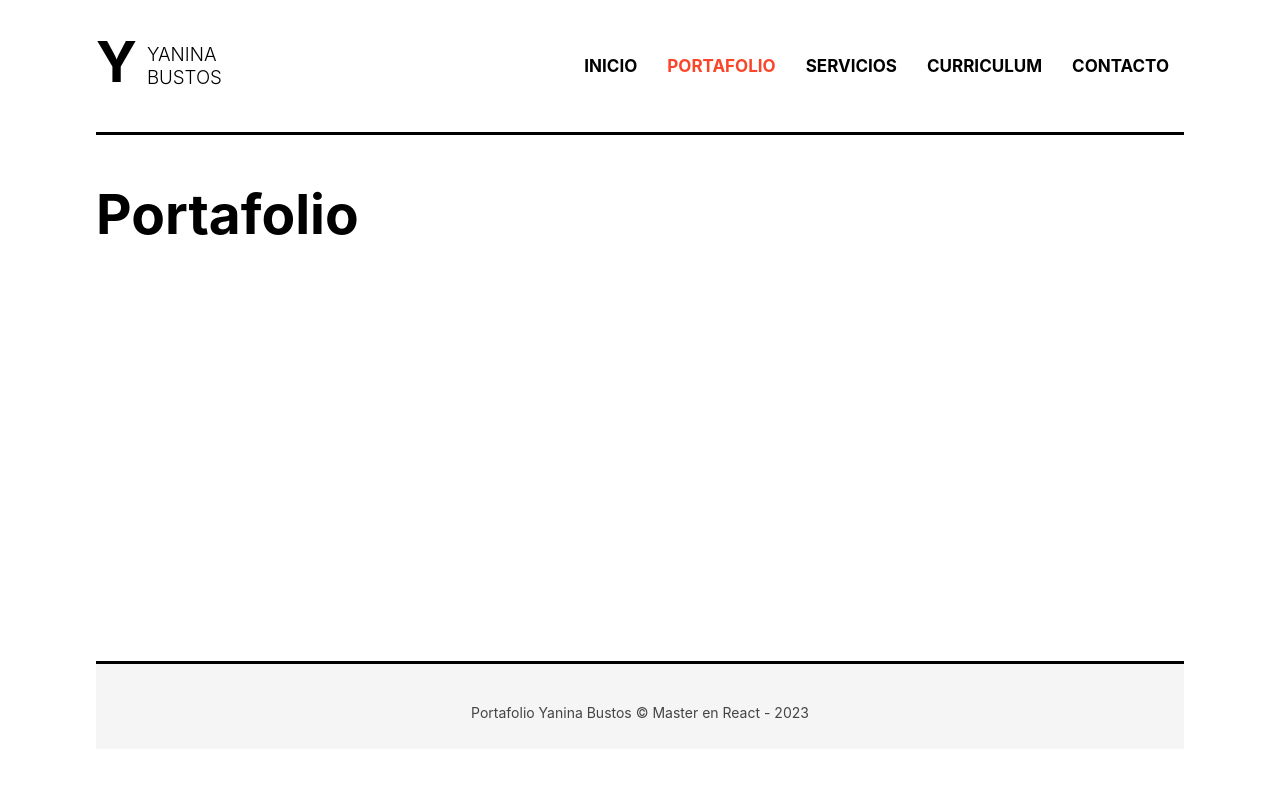
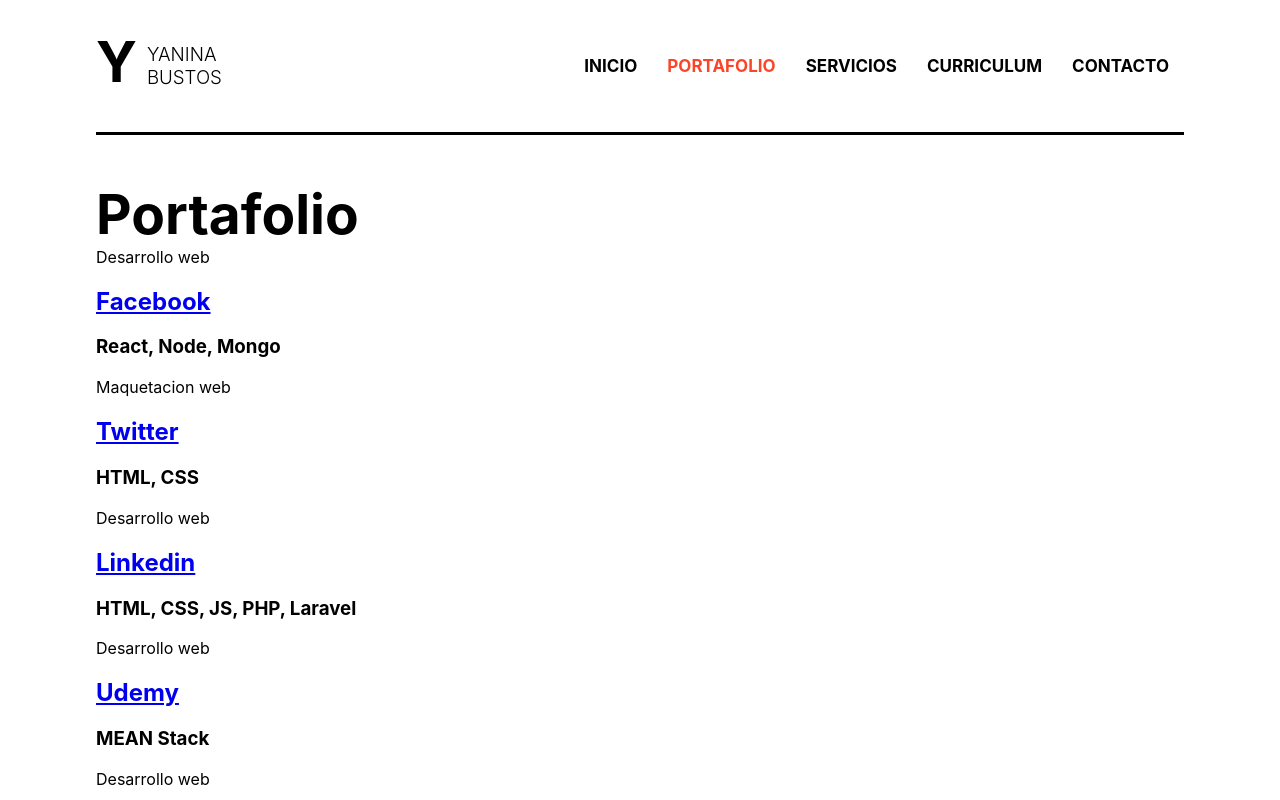
Before and after one commit to yanibustos/React_Portfolio, a React (Create React App) app: page /portafolio in a window 1280 px wide. Shown: the top 800 px of the page. Built offline with nearby package versions, Linux system fonts and the light colour scheme.

Commit message:
Mostrando proyectos

```diff
--- a/src/components/Portafolio.js
+++ b/src/components/Portafolio.js
@@ -1,9 +1,23 @@
-import React from 'react'
+import React from 'react';
+import { trabajos } from '../data/trabajos';
+import {Link} from 'react-router-dom'
 
 export const Portafolio = () => {
   return (
     <div className='page'>
       <h1 className='heading'>Portafolio</h1>
+
+      {
+        trabajos.map(trabajo => {
+          return (
+          <article key={trabajo.id}>
+            <span>{trabajo.categorias}</span>
+            <h2><Link to={"/proyecto/"+trabajo.id}>{trabajo.nombre}</Link></h2>
+            <h3>{trabajo.tecnologias}</h3>
+          </article>
+          );
+        })
+      }
     </div>
   )
 }
--- /dev/null
+++ b/src/data/trabajos.js
@@ -0,0 +1,42 @@
+export const trabajos = [
+    {
+        'id': 'facebook',
+        'nombre': 'Facebook',
+        'url': 'facebook.com',
+        'tecnologias': 'React, Node, Mongo',
+        'categorias': 'Desarrollo web',
+        'descripcion': 'Lorem ipsum dolor sit amet, consectetur adipiscing elit, sed do eiusmod tempor incididunt ut labore et dolore magna aliqua. Habitant morbi tristique senectus et netus et malesuada fames.'
+    },
+    {
+        'id': 'twitter',
+        'nombre': 'Twitter',
+        'url': 'twitter.com',
+        'tecnologias': 'HTML, CSS',
+        'categorias': 'Maquetacion web',
+        'descripcion': 'Lorem ipsum dolor sit amet, consectetur adipiscing elit, sed do eiusmod tempor incididunt ut labore et dolore magna aliqua. Habitant morbi tristique senectus et netus et malesuada fames.'
+    },
+    {
+        'id': 'linkedin',
+        'nombre': 'Linkedin',
+        'url': 'linkedin.com',
+        'tecnologias': 'HTML, CSS, JS, PHP, Laravel',
+        'categorias': 'Desarrollo web',
+        'descripcion': 'Lorem ipsum dolor sit amet, consectetur adipiscing elit, sed do eiusmod tempor incididunt ut labore et dolore magna aliqua. Habitant morbi tristique senectus et netus et malesuada fames.'
+    },
+    {
+        'id': 'udemy',
+        'nombre': 'Udemy',
+        'url': 'udemy.com',
+        'tecnologias': 'MEAN Stack',
+        'categorias': 'Desarrollo web',
+        'descripcion': 'Lorem ipsum dolor sit amet, consectetur adipiscing elit, sed do eiusmod tempor incididunt ut labore et dolore magna aliqua. Habitant morbi tristique senectus et netus et malesuada fames.'
+    },
+    {
+        'id': 'youtube',
+        'nombre': 'Youtube',
+        'url': 'youtube.com',
+        'tecnologias': 'JS, React, PHP, Symfony',
+        'categorias': 'Desarrollo web',
+        'descripcion': 'Lorem ipsum dolor sit amet, consectetur adipiscing elit, sed do eiusmod tempor incididunt ut labore et dolore magna aliqua. Habitant morbi tristique senectus et netus et malesuada fames.'
+    }
+];
--- a/src/router/MisRutas.js
+++ b/src/router/MisRutas.js
@@ -22,6 +22,11 @@
           <Route path='/servicios' element={<Servicios />}></Route>
           <Route path='/curriculum' element={<Curriculum />}></Route>
           <Route path='/contacto' element={<Contacto />}></Route>
+          <Route path='/*' element={
+            <div className='page'>
+              <h1 className='heading'>Error 404</h1>
+            </div>
+          } />
         </Routes>
       </section>
 
```
